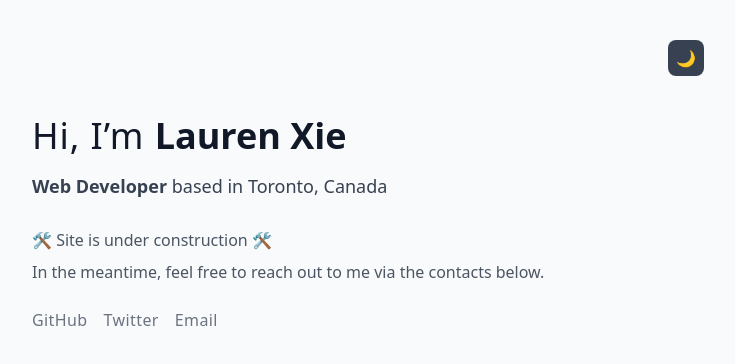
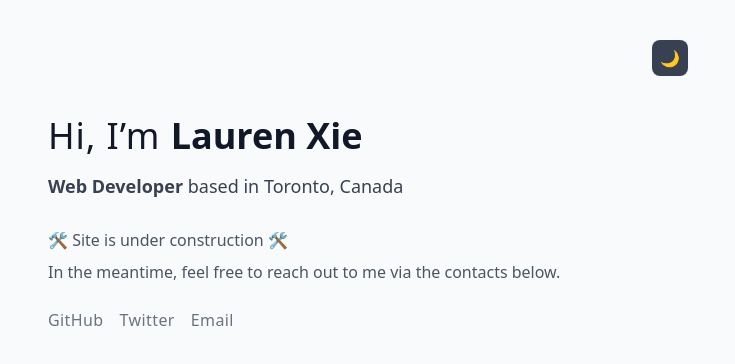
Before and after one commit to lrnxie/lrnxie.com, a Next.js app: page / in a window 1280 px wide. Shown: the top 364 px of the page, without its empty margins (272-1007 px from the left). Built offline with nearby package versions, Linux system fonts and the light colour scheme.

Commit message:
Add a little bit padding

```diff
--- a/components/Layout.js
+++ b/components/Layout.js
@@ -13,7 +13,7 @@ export default function Container({ children }) {
   if (!mounted) return null;
 
   return (
-    <div className="w-full h-screen max-w-2xl mx-auto py-5">
+    <div className="w-full h-screen max-w-2xl mx-auto py-5 px-4">
       <Head>
         <title>Lauren Xie</title>
       </Head>
```
